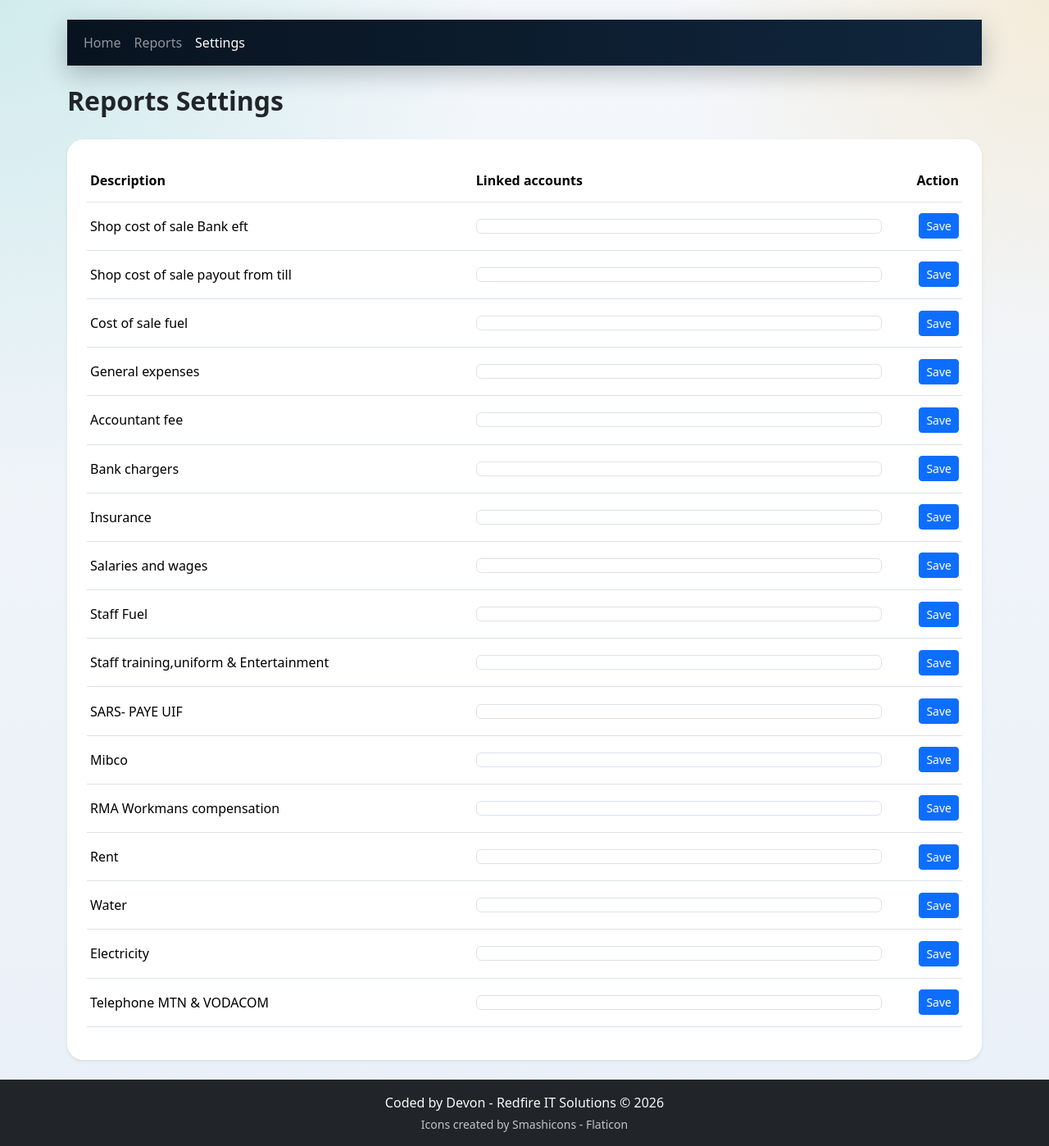
After one commit to Devon-GS/Accounting-Package, a Flask app: page /reports-settings in a window 1280 px wide. The commit adds this page. Shown: the whole page at 82% size. Run offline with Flask 3, Linux system fonts and the light colour scheme; data that the repository does not hold is empty; some libraries are stand-ins or nearby versions.

Commit message:
Add reports setting account for user selection

```diff
--- a/app.py
+++ b/app.py
@@ -49,6 +49,26 @@ DB_PATH = INSTANCE_DIR / "accounting.db"
 DATABASE_URL = os.environ.get("DATABASE_URL", "").strip()
 USE_POSTGRES = bool(DATABASE_URL)
 ACCOUNT_NAMES_PATH = BASE_DIR / "Account Names.xlsx"
+REPORT_DESCRIPTION_OPTIONS = [
+	("shop_cost_of_sale_bank_eft", "Shop cost of sale Bank eft"),
+	("shop_cost_of_sale_payout_from_till", "Shop cost of sale payout from till"),
+	("cost_of_sale_fuel", "Cost of sale fuel"),
+	("general_expenses", "General expenses"),
+	("accountant_fee", "Accountant fee"),
+	("bank_chargers", "Bank chargers"),
+	("insurance", "Insurance"),
+	("salaries_and_wages", "Salaries and wages"),
+	("staff_fuel", "Staff Fuel"),
+	("staff_training_uniform_entertainment", "Staff training,uniform & Entertainment"),
+	("sars_paye_uif", "SARS- PAYE UIF"),
+	("mibco", "Mibco"),
+	("rma_workmans_compensation", "RMA Workmans compensation"),
+	("rent", "Rent"),
+	("water", "Water"),
+	("electricity", "Electricity"),
+	("telephone_mtn_vodacom", "Telephone MTN & VODACOM"),
+]
+REPORT_DESCRIPTION_KEYS = {key for key, _ in REPORT_DESCRIPTION_OPTIONS}
 
 SUPPORTED_EXTENSIONS = {".xlsx", ".xlsm"}
 SPEEDPOINT_UPLOAD_EXTENSIONS = {".xlsx"}
@@ -403,6 +423,16 @@ def sqlite_schema_statements() -> list[str]:
 			FOREIGN KEY (account_id) REFERENCES accounts (id) ON DELETE RESTRICT
 		);
 		""",
+		"""
+		CREATE TABLE IF NOT EXISTS report_account_links (
+			id INTEGER PRIMARY KEY AUTOINCREMENT,
+			description_key TEXT NOT NULL,
+			account_id INTEGER NOT NULL,
+			created_at TEXT NOT NULL DEFAULT CURRENT_TIMESTAMP,
+			UNIQUE (description_key, account_id),
+			FOREIGN KEY (account_id) REFERENCES accounts (id) ON DELETE CASCADE
+		);
+		""",
 	]
 
 
@@ -482,6 +512,16 @@ def postgres_schema_statements() -> list[str]:
 			created_at TEXT NOT NULL DEFAULT (CURRENT_TIMESTAMP::text),
 			UNIQUE (source_file_hash, source_sheet, source_row, source_column),
 			FOREIGN KEY (account_id) REFERENCES accounts (id) ON DELETE RESTRICT
+		)
+		""",
+		"""
+		CREATE TABLE IF NOT EXISTS report_account_links (
+			id INTEGER GENERATED BY DEFAULT AS IDENTITY PRIMARY KEY,
+			description_key TEXT NOT NULL,
+			account_id INTEGER NOT NULL,
+			created_at TEXT NOT NULL DEFAULT (CURRENT_TIMESTAMP::text),
+			UNIQUE (description_key, account_id),
+			FOREIGN KEY (account_id) REFERENCES accounts (id) ON DELETE CASCADE
 		)
 		""",
 	]
@@ -1259,6 +1299,41 @@ def available_account_source_options() -> list[tuple[str, str]]:
 	return options
 
 
+def report_totals_for_month(month_value: str | None) -> dict[str, float]:
+	if not month_value:
+		return {}
+	rows = query_all(
+		"""
+		SELECT
+			report_account_links.description_key AS description_key,
+			SUM(payments.amount_paid) AS total_amount
+		FROM report_account_links
+		JOIN payments ON payments.account_id = report_account_links.account_id
+		WHERE substr(payments.payment_date, 1, 7) = ?
+		GROUP BY report_account_links.description_key
+		""",
+		(month_value,),
+	)
+	return {
+		row["description_key"]: float(row["total_amount"] or 0)
+		for row in rows
+	}
+
+
+def report_linked_accounts() -> dict[str, list[int]]:
+	rows = query_all(
+		"""
+		SELECT description_key, account_id
+		FROM report_account_links
+		ORDER BY description_key, account_id
+		"""
+	)
+	selected: dict[str, list[int]] = {}
+	for row in rows:
+		selected.setdefault(row["description_key"], []).append(row["account_id"])
+	return selected
+
+
 def month_label(month_value: str) -> str:
 	return datetime.strptime(month_value, "%Y-%m").strftime("%B %Y")
 
@@ -1404,10 +1479,48 @@ def expenses():
 @app.route("/reports")
 def reports():
 	month_value = normalize_month(request.args.get("month")) or latest_payment_month()
+	totals_by_description = report_totals_for_month(month_value)
+	report_rows = [
+		{
+			"key": description_key,
+			"label": description_label,
+			"amount": totals_by_description.get(description_key, 0),
+		}
+		for description_key, description_label in REPORT_DESCRIPTION_OPTIONS
+	]
 	return render_template(
 		"reports.html",
 		title="Reports",
 		month_value=month_value,
+		report_rows=report_rows,
+	)
+
+
+@app.route("/reports-settings", methods=["GET", "POST"])
+def reports_settings():
+	if request.method == "POST":
+		description_key = request.form.get("description_key", "").strip()
+		if description_key in REPORT_DESCRIPTION_KEYS:
+			execute("DELETE FROM report_account_links WHERE description_key = ?", (description_key,))
+			for account_id in request.form.getlist("account_ids"):
+				try:
+					account_id_value = int(account_id)
+				except ValueError:
+					continue
+				execute(
+					"INSERT INTO report_account_links (description_key, account_id) VALUES (?, ?)",
+					(description_key, account_id_value),
+				)
+		return redirect(url_for("reports_settings"))
+
+	accounts = query_all("SELECT id, name FROM accounts ORDER BY name")
+	selected_account_ids_by_description = report_linked_accounts()
+	return render_template(
+		"reports_settings.html",
+		title="Reports Settings",
+		accounts=accounts,
+		report_descriptions=REPORT_DESCRIPTION_OPTIONS,
+		selected_account_ids_by_description=selected_account_ids_by_description,
 	)
 
 
--- /dev/null
+++ b/templates/reports_settings.html
@@ -0,0 +1,68 @@
+{% extends "base.html" %}
+{% set title = "Reports Settings" %}
+{% set show_nav = false %}
+{% block content %}
+<nav class="navbar navbar-expand-lg navbar-dark app-nav mb-4">
+  <div class="container">
+    <div class="navbar-nav">
+      <a class="nav-link" href="{{ url_for('index') }}">Home</a>
+      <a class="nav-link" href="{{ url_for('reports') }}">Reports</a>
+      <a class="nav-link active" href="{{ url_for('reports_settings') }}">Settings</a>
+    </div>
+  </div>
+</nav>
+
+<div class="d-flex justify-content-between align-items-start flex-wrap gap-3 mb-4">
+  <div>
+    <h1 class="h2 fw-bold mb-1">Reports Settings</h1>
+  </div>
+</div>
+
+<div class="card shadow-sm border-0 panel-card">
+  <div class="card-body p-4">
+    <div class="table-responsive">
+      <table class="table table-sm align-middle">
+        <thead>
+          <tr>
+            <th>Description</th>
+            <th>Linked accounts</th>
+            <th class="text-end">Action</th>
+          </tr>
+        </thead>
+        <tbody>
+          {% for description_key, description_label in report_descriptions %}
+            <tr>
+              <td>{{ description_label }}</td>
+              <td style="min-width: 320px;">
+                <form id="report-links-{{ description_key }}" method="post">
+                  <input type="hidden" name="description_key" value="{{ description_key }}">
+                  <div class="border rounded p-2" style="max-height: 180px; overflow-y: auto;">
+                    {% for account in accounts %}
+                      <div class="form-check">
+                        <input
+                          class="form-check-input"
+                          type="checkbox"
+                          name="account_ids"
+                          value="{{ account.id }}"
+                          id="report-{{ description_key }}-{{ account.id }}"
+                          {% if account.id in selected_account_ids_by_description.get(description_key, []) %}checked{% endif %}
+                        >
+                        <label class="form-check-label" for="report-{{ description_key }}-{{ account.id }}">
+                          {{ account.name }}
+                        </label>
+                      </div>
+                    {% endfor %}
+                  </div>
+                </form>
+              </td>
+              <td class="text-end">
+                <button class="btn btn-sm btn-primary" type="submit" form="report-links-{{ description_key }}">Save</button>
+              </td>
+            </tr>
+          {% endfor %}
+        </tbody>
+      </table>
+    </div>
+  </div>
+</div>
+{% endblock %}
```
Also changed, not shown: templates/reports.html (+7 -18 lines).
